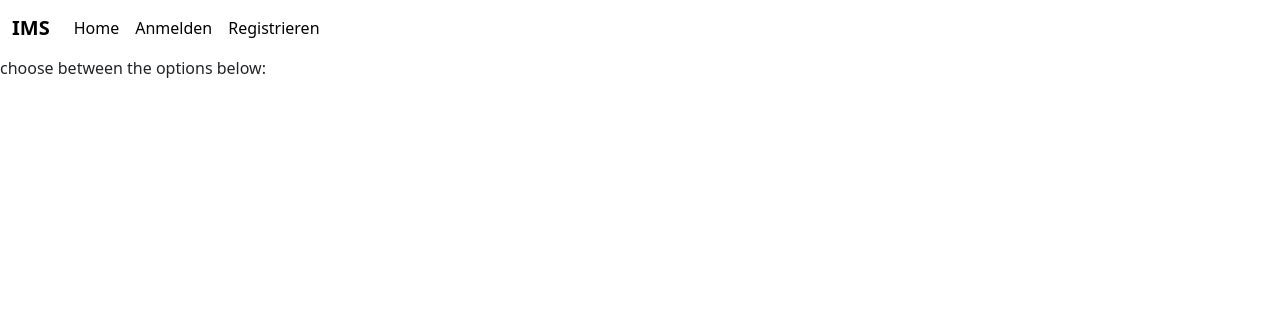
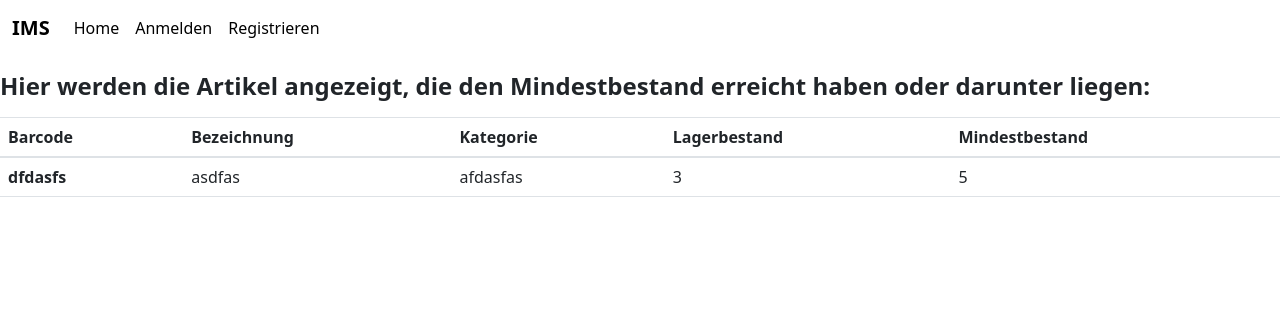
Before and after one commit to Horizont2wb/freeIMS, a Django app: page / in a window 1280 px wide. Shown: the top 316 px of the page. Run offline with Django 4.2, Linux system fonts and the light colour scheme; data comes from the database, SQL or seed files in the repository; both versions use the stored data as it was after the commit.

Commit message:
added that the User can see which item has reached minimum amount in the Home url

```diff
--- a/ims/ims/templates/home.html
+++ b/ims/ims/templates/home.html
@@ -1,12 +1,41 @@
 {%extends 'base.html'%}
 {%block content%}
 
-<p>choose between the options below:</p>
+<p><strong><h4>Hier werden die Artikel angezeigt, die den Mindestbestand erreicht haben oder darunter liegen:</h4></strong></p>
 
 
-<div>
 
 
-</div>
+
+<table class="table">
+    <thead>
+      <tr>
+        <th scope="col">Barcode</th>
+        <th scope="col">Bezeichnung</th>
+        <th scope="col">Kategorie</th>
+        <th scope="col">Lagerbestand</th>
+        <th scope="col">Mindestbestand</th>
+      </tr>
+    </thead>
+    <tbody>
+      {%for result in results%}
+      <tr>
+        <th scope="row">{{result.Barcode}}</th>
+        <td>{{result.Bezeichnung}}</td>
+        <td>{{result.Kategorie}}</td>
+        <td>{{result.Lagerbestand}}</td>
+        <td>{{result.Mindestbestand}}</td>
+
+      </td>
+      </tr>
+      {%endfor%}
+
+
+    </tbody>
+  </table>
+
+
+
+
 
 {%endblock%}
--- a/ims/ims/views.py
+++ b/ims/ims/views.py
@@ -10,7 +10,8 @@ from .models import Lager
 from django.db.models import F
 
 def home(request):
-    return render (request, 'home.html',{})
+    results = Lager.objects.filter(Lagerbestand__lte=F('Mindestbestand'))
+    return render (request, 'home.html',{'results': results})
 
 
 def addArticle(request):
@@ -141,6 +142,7 @@ def minusOne(request):
         try:
             article_id = int(request.POST.get('product_id'))
             updated = Lager.objects.filter(id=article_id, Lagerbestand__gt=0).update(Lagerbestand=F('Lagerbestand') - 1)
+
             if updated:
                 return JsonResponse({'success': True, 'article_id': article_id})
             else:
```
Also changed, not shown: ims/db.sqlite3.
